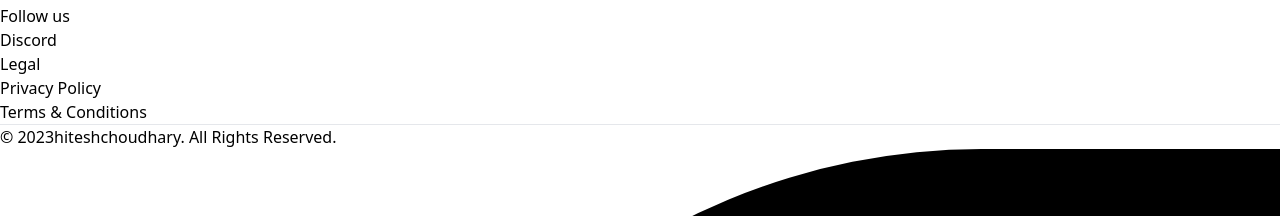
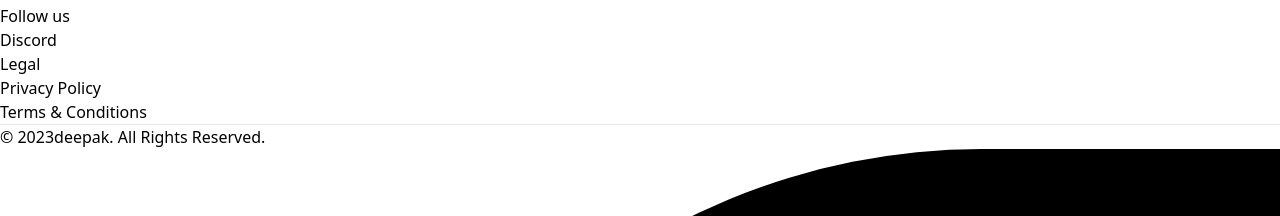
Before and after one commit to pal-deepak/jouranalism, a React (Vite) app: page / in a window 1280 px wide. Shown: the part 1004-1220 px from the top of the page. Built offline with nearby package versions, Linux system fonts and the light colour scheme.

Commit message:
Update Footer.jsx

```diff
--- a/src/component/Footer/Footer.jsx
+++ b/src/component/Footer/Footer.jsx
@@ -64,7 +64,7 @@ export default function Footer() {
                     <span className="text-sm text-gray-500 sm:text-center">
                         © 2023
                         <a href="https://hiteshchoudhary.com/" className="hover:underline">
-                            hiteshchoudhary
+                            deepak
                         </a>
                         . All Rights Reserved.
                     </span>
```
